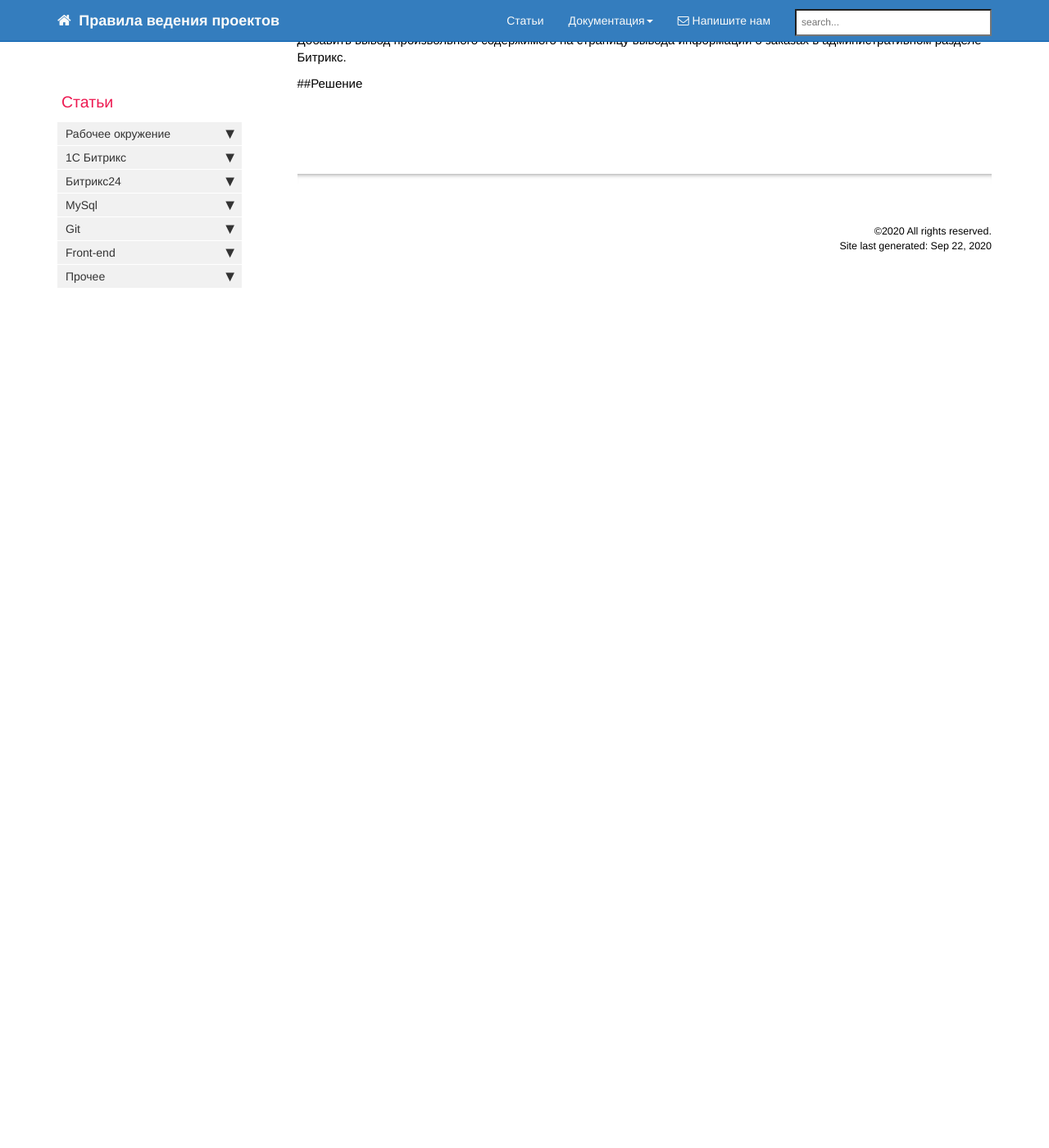
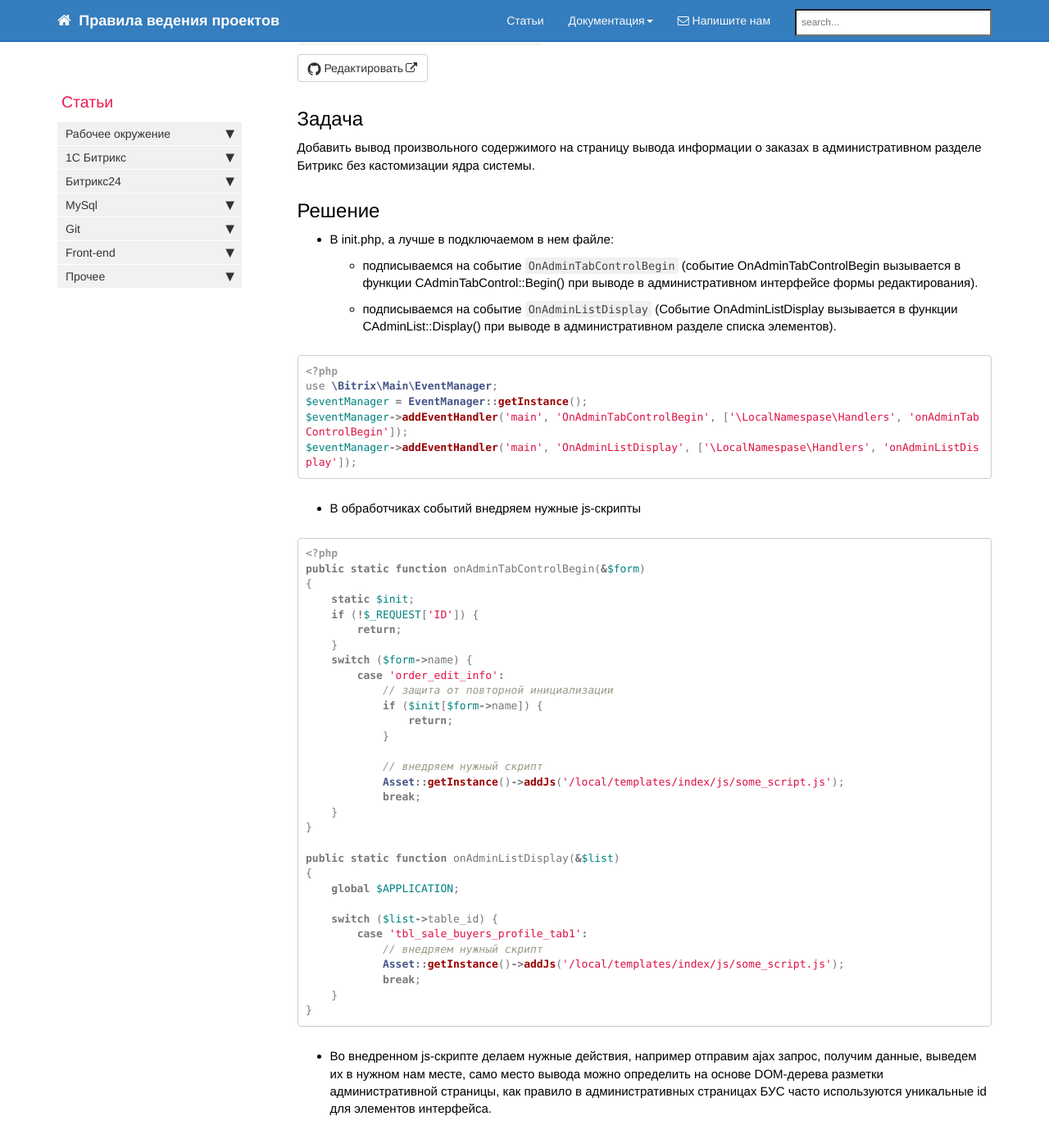
Before and after one commit to gdecider/gdecider.github.io, a Jekyll site: the page built from pages/articles/articles-bx-admin-customisation.md, in a window 1280 px wide and 1400 px high, scrolled down 291 px. Shown: the whole window at 82% size. Built offline with Jekyll 4.4.1, drawn with Linux system fonts in a browser that asks for light colours; nearby versions of some CDN libraries; comment, search, counter and statistics services are not loaded; before the commit the page ends 900 px from its top, so only the background shows below that.

Commit message:
Update articles-bx-admin-customisation.md

````diff
--- a/pages/articles/articles-bx-admin-customisation.md
+++ b/pages/articles/articles-bx-admin-customisation.md
@@ -8,8 +8,58 @@
 toc: true
 ---
 
-##Задача
+## Задача
 
-Добавить вывод произвольного содержимого на страницу вывода информации о заказах в административном разделе Битрикс.
+Добавить вывод произвольного содержимого на страницу вывода информации о заказах в административном разделе Битрикс без кастомизации ядра системы.
 
-##Решение
+## Решение
+
+* В init.php, а лучше в подключаемом в нем файле:
+  * подписываемся на событие ```OnAdminTabControlBegin``` (событие OnAdminTabControlBegin вызывается в функции CAdminTabControl::Begin() при выводе в    административном интерфейсе формы редактирования).
+  * подписываемся на событие ```OnAdminListDisplay``` (Событие OnAdminListDisplay вызывается в функции CAdminList::Display() при выводе в административном разделе списка элементов).
+
+```php
+<?php
+use \Bitrix\Main\EventManager;
+$eventManager = EventManager::getInstance();
+$eventManager->addEventHandler('main', 'OnAdminTabControlBegin', ['\LocalNamespase\Handlers', 'onAdminTabControlBegin']);
+$eventManager->addEventHandler('main', 'OnAdminListDisplay', ['\LocalNamespase\Handlers', 'onAdminListDisplay']);
+```
+
+* В обработчиках событий внедряем нужные js-скрипты
+
+```php
+<?php
+public static function onAdminTabControlBegin(&$form)
+{
+    static $init;
+    if (!$_REQUEST['ID']) {
+        return;
+    }
+    switch ($form->name) {
+        case 'order_edit_info':
+            // защита от повторной инициализации
+            if ($init[$form->name]) {
+                return;
+            }
+
+            // внедряем нужный скрипт
+            Asset::getInstance()->addJs('/local/templates/index/js/some_script.js');
+            break;
+    }
+}
+
+public static function onAdminListDisplay(&$list)
+{
+    global $APPLICATION;
+
+    switch ($list->table_id) {
+        case 'tbl_sale_buyers_profile_tab1':
+            // внедряем нужный скрипт
+            Asset::getInstance()->addJs('/local/templates/index/js/some_script.js');
+            break;
+    }
+}
+```
+
+* Во внедренном js-скрипте делаем нужные действия, например отправим ajax запрос, получим данные, выведем их в нужном нам месте, само место вывода можно определить на основе DOM-дерева разметки административной страницы, как правило в административных страницах БУС часто используются уникальные id для элементов интерфейса.
````
